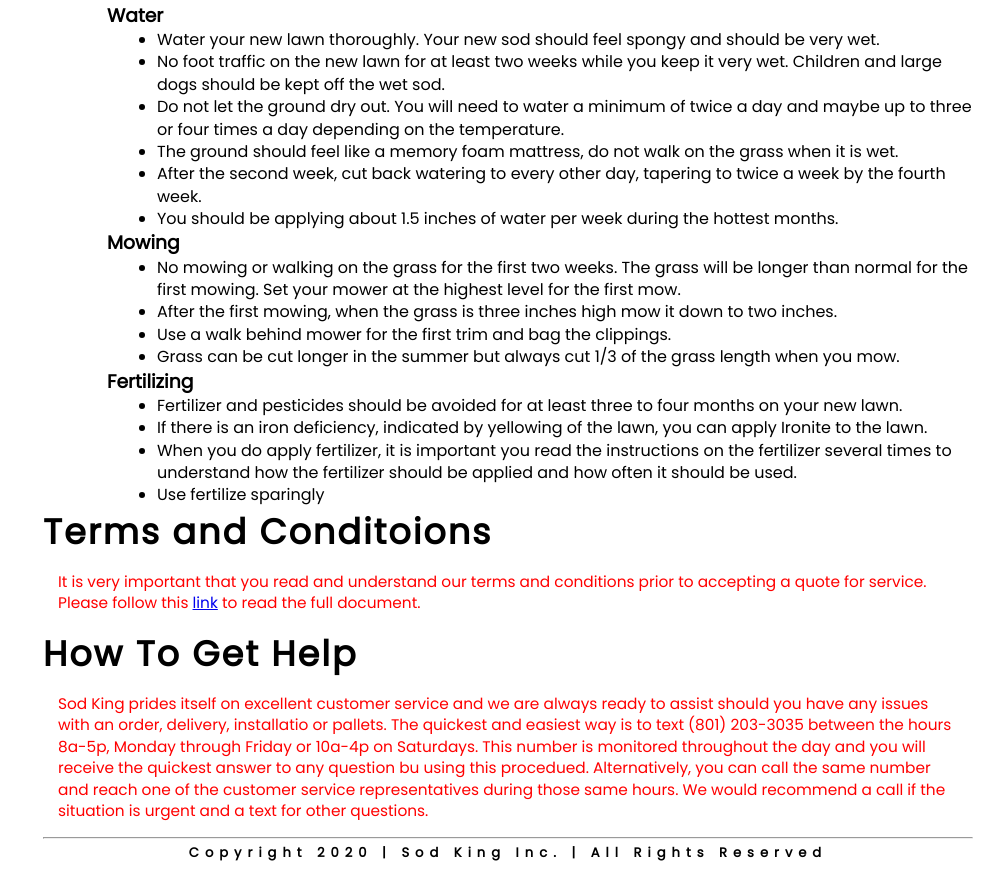
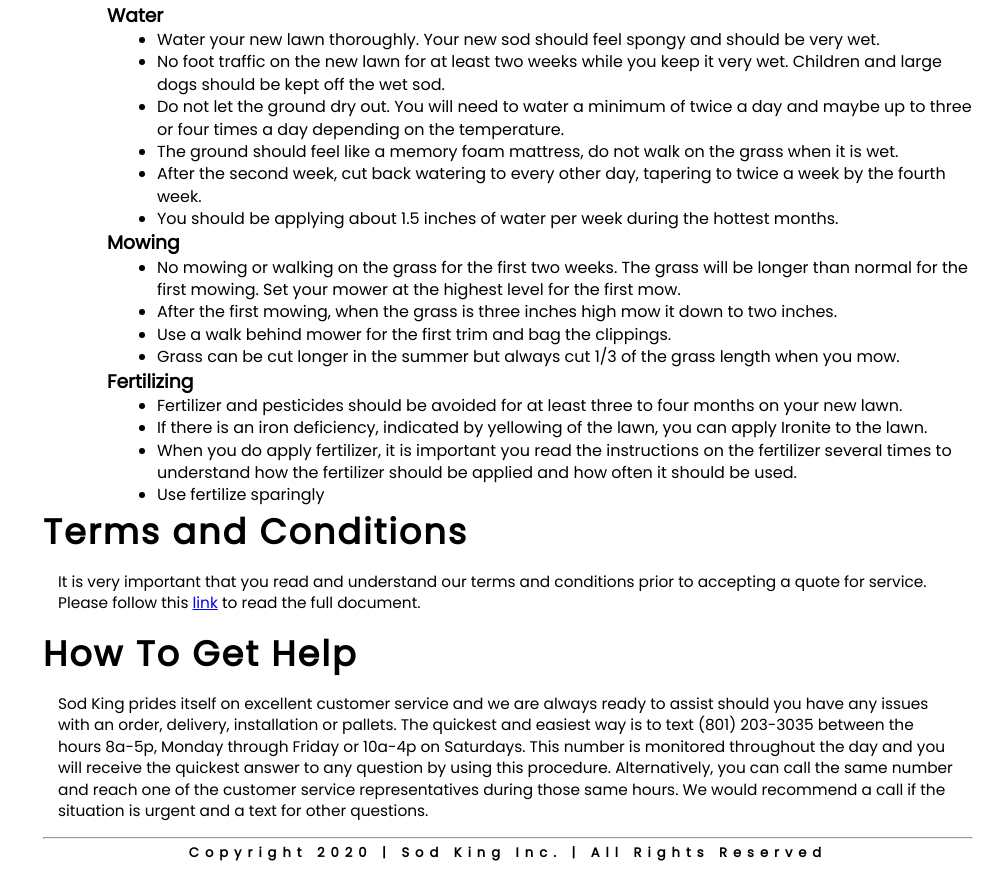
Before and after one commit to abutler911/sodKingFAQ, a plain HTML site: page index.html in a window 1280 px wide. Shown: the part 1151-2033 px from the top of the page, without its empty margins (287-1280 px from the left). Drawn offline with Linux system fonts and the light colour scheme.

Commit message:
Error corrections

```diff
--- a/index.html
+++ b/index.html
@@ -73,7 +73,7 @@
             <header>Installation</header>
               <article>
                   <p>If you have chosen to have your sod installed by our professional sod installation team there are several things you should be aware of to ensure the installation goes as smoothly as possible.</p>
-                    <ol>
+                    <ul>
                         <li>The yard must be completely prepped and ready to have sod installed prior to the installation team arriving. This means:
                             <ul>
                                 <li>All topsoil down, graded and weed free.</li>
@@ -81,7 +81,7 @@
                                 <li>Access of at least 40 inches to all areas the sod will be placed.</li>
                             <ul>
                         </li>
-                    </ol>
+                    </ul>
                   <article>
           </section>
 
@@ -132,7 +132,7 @@
           </section>
 
           <section class="main-section" id="terms">
-            <header>Terms and Conditoions</header>
+            <header>Terms and Conditions</header>
               <article>
                   <p>It is very important that you read and understand our terms and conditions prior to accepting a quote for service. Please follow this <a href="https://www.kingofsod.com/terms" _blank>link</a> to read the full document.</p>
           </section>
@@ -140,9 +140,9 @@
           <section class="main-section" id="how_to_get_help">
             <header>How To Get Help</header>
               <article>
-                    <p>Sod King prides itself on excellent customer service and we are always ready to assist should you have any issues with an order, delivery, installatio or pallets. The quickest and easiest way is to
+                    <p>Sod King prides itself on excellent customer service and we are always ready to assist should you have any issues with an order, delivery, installation or pallets. The quickest and easiest way is to
                         text (801) 203-3035 between the hours 8a-5p, Monday through Friday or 10a-4p on Saturdays. This number is monitored throughout the day and you will receive the quickest answer to any question
-                        bu using this procedued. Alternatively, you can call the same number and reach one of the customer service representatives during those same hours. We would recommend a call if the situation is urgent
+                        by using this procedure. Alternatively, you can call the same number and reach one of the customer service representatives during those same hours. We would recommend a call if the situation is urgent
                         and a text for other questions.
                     </p>
               <article>
--- a/styles.css
+++ b/styles.css
@@ -98,7 +98,6 @@ nav {
 #main-doc p {
 	margin: 15px;
 	font-size: 0.96em;
-	color: red;
 }
 
 .main-section ul {
```
